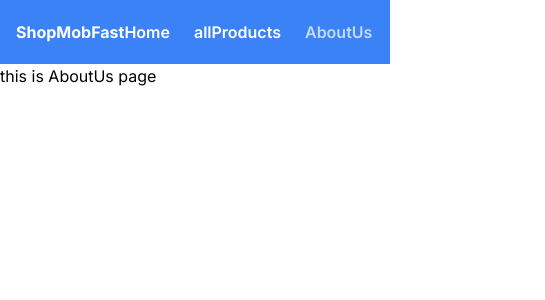
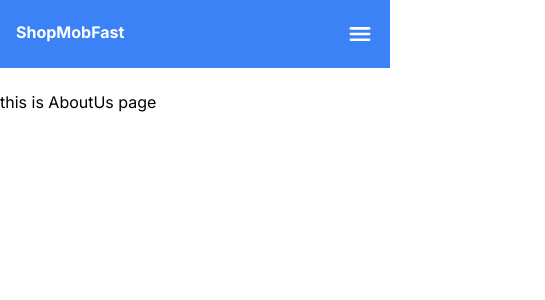
Before and after one commit to mdhasanali39/my-first-app-nextjs, a Next.js app: page /about-us in a window 390 px wide. Shown: the top 300 px of the page, 545 px wide, since content can reach past the window. Built offline with nearby package versions, Linux system fonts and the light colour scheme.

Commit message:
navbar responsive issue fixed

```diff
--- a/src/components/navbar/Navbar.jsx
+++ b/src/components/navbar/Navbar.jsx
@@ -1,10 +1,15 @@
 import Link from "next/link";
 import NavLinks from "./navlinks/NavLinks";
+import {IoMenu} from 'react-icons/io5';
+import MobileNav from "./mobileNav";
 
 const Navbar = () => {
   return (
     <div className="sticky top-0 z-[9999]">
-      <div className="flex justify-between py-5 px-4 bg-blue-500">
+    {/* mobile  */}
+    <MobileNav/>
+    {/* desktop  */}
+      <div className="hidden lg:flex justify-between py-5 px-4 bg-blue-500">
         {/* logo bar  */}
         <div>
           <Link href='/' className="font-bold text-white">ShopMobFast</Link>
--- /dev/null
+++ b/src/components/navbar/mobileNav.jsx
@@ -0,0 +1,33 @@
+"use client"
+import Link from "next/link";
+import { IoMenu,IoClose } from "react-icons/io5";
+import NavLinks from "./navlinks/NavLinks";
+import { useState } from "react";
+
+const MobileNav = () => {
+    const [isOpen, setIsOpen] = useState(false)
+
+    const OpenCloseIcon = isOpen ? IoClose: IoMenu
+
+  return (
+    <div className={`flex lg:hidden flex-col ${isOpen ?'':'h-[90px]'} justify-between`}>
+      <div className="fixed top-0 left-0 right-0 z-[9995] flex justify-between bg-blue-500 py-5 px-4">
+        {/* logo bar  */}
+        <div>
+          <Link href="/" className="font-bold text-white">
+            ShopMobFast
+          </Link>
+        </div>
+        <div>
+          <OpenCloseIcon
+          onClick={()=>setIsOpen(!isOpen)}
+           size={28} color="white" />
+        </div>
+      </div>
+      {/* navbar links */}
+      <NavLinks isOpen={isOpen}/>
+    </div>
+  );
+};
+
+export default MobileNav;
--- a/src/components/navbar/navlinks/NavLinks.jsx
+++ b/src/components/navbar/navlinks/NavLinks.jsx
@@ -1,6 +1,6 @@
 import NavItem from "./NavItem";
 
-const NavLinks = () => {
+const NavLinks = ({isOpen}) => {
 
     const links = [
         {
@@ -31,7 +31,7 @@ const NavLinks = () => {
     ]
 
     return (
-        <div className="flex gap-6">
+        <div className={`${isOpen?"translate-y-[28px]":"-translate-y-[600px] lg:translate-y-0"} flex flex-col lg:flex-row items-center gap-6 py-6 lg:py-0 my-10 lg:my-0 transition duration-500 bg-blue-500`}>
             {
                 links.map(link => <NavItem key={link.id} label={link.label} path={link.path}/>)
             }
```
